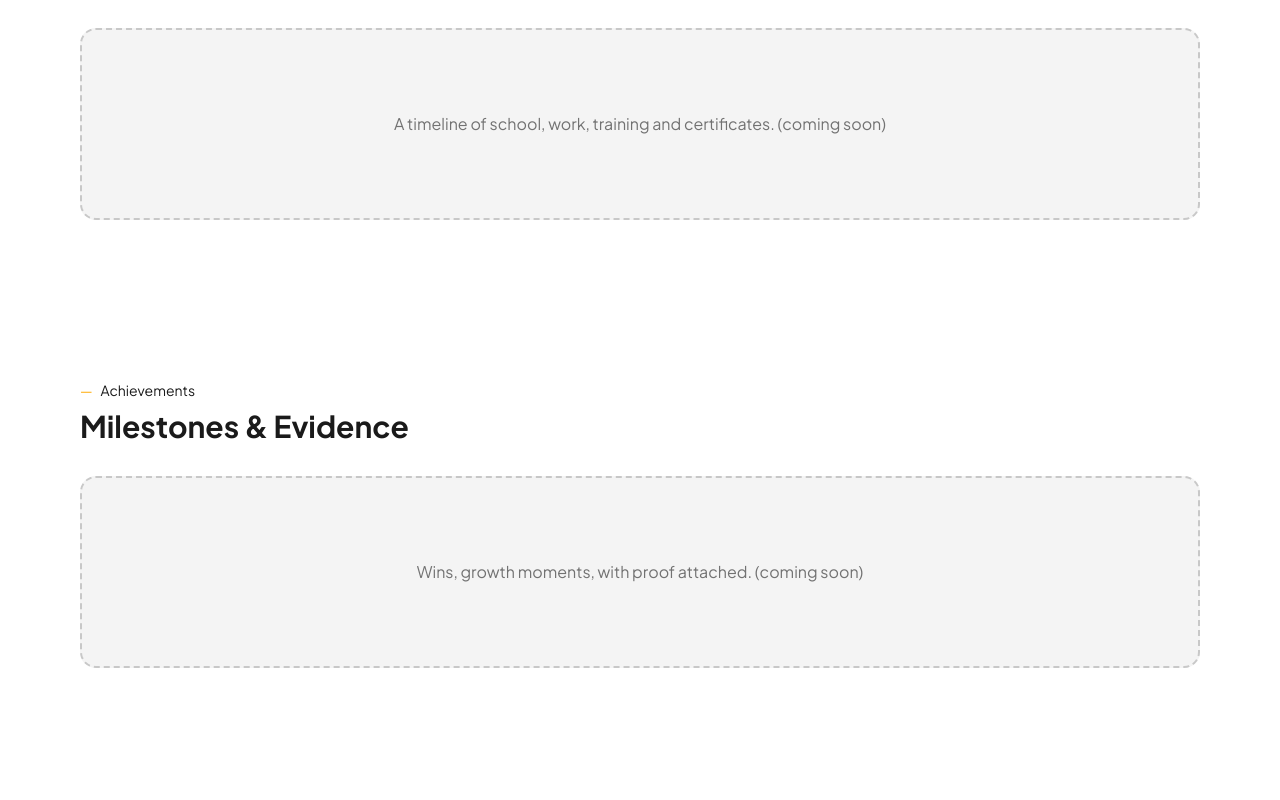
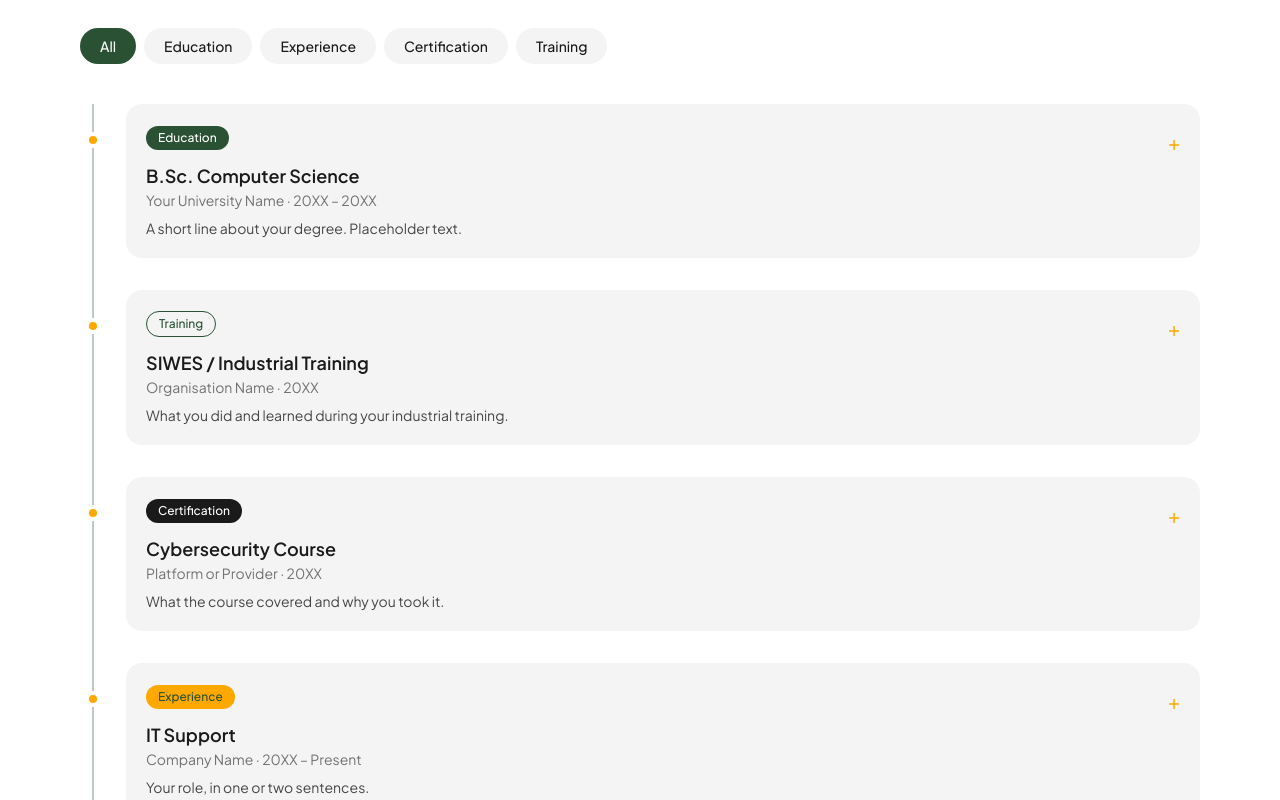
Before and after one commit to jun1234-ops/joel-portfolio, a Next.js app: page / in a window 1280 px wide. Shown: the part 1260-2060 px from the top of the page. Built offline with nearby package versions, Linux system fonts and the light colour scheme.

Commit message:
Add interactive Journey timeline

```diff
--- a/src/app/page.js
+++ b/src/app/page.js
@@ -1,6 +1,7 @@
 import Navbar from "@/components/Navbar";
 import Hero from "@/components/Hero";
 import Marquee from "@/components/Marquee";
+import Journey from "@/components/Journey";
 import SectionPlaceholder from "@/components/SectionPlaceholder";
 import { sections } from "@/data/site";
 
@@ -11,9 +12,13 @@ export default function Home() {
       <main>
         <Hero />
         <Marquee />
-        {sections.map((section) => (
-          <SectionPlaceholder key={section.id} {...section} />
-        ))}
+        {sections.map((section) =>
+          section.id === "journey" ? (
+            <Journey key={section.id} />
+          ) : (
+            <SectionPlaceholder key={section.id} {...section} />
+          )
+        )}
       </main>
     </>
   );
--- /dev/null
+++ b/src/components/Journey.js
@@ -0,0 +1,134 @@
+"use client";
+
+import { useState } from "react";
+import { journey, journeyCategories } from "@/data/site";
+
+// Badge colours for each category
+const badgeStyles = {
+  Education: "bg-brand-green text-white",
+  Experience: "bg-brand-amber text-brand-green",
+  Certification: "bg-foreground text-background",
+  Training:
+    "border border-brand-green text-brand-green dark:border-brand-amber dark:text-brand-amber",
+};
+
+export default function Journey() {
+  const [filter, setFilter] = useState("All");
+  const [openId, setOpenId] = useState(null);
+
+  const visible =
+    filter === "All"
+      ? journey
+      : journey.filter((item) => item.category === filter);
+
+  function changeFilter(category) {
+    setFilter(category);
+    setOpenId(null);
+  }
+
+  return (
+    <section id="journey" className="mx-auto max-w-6xl scroll-mt-24 px-4 py-20">
+      <p className="text-sm">
+        <span className="mr-2 text-brand-amber">—</span>
+        My Journey
+      </p>
+      <h2 className="mt-2 text-3xl font-bold">
+        Education, Experience &{" "}
+        <span className="italic text-brand-amber">Certifications</span>
+      </h2>
+
+      {/* Filter tabs */}
+      <div className="mt-8 flex flex-wrap gap-2">
+        {journeyCategories.map((category) => (
+          <button
+            key={category}
+            onClick={() => changeFilter(category)}
+            className={`rounded-full px-5 py-2 text-sm font-medium transition ${
+              filter === category
+                ? "bg-brand-green text-white"
+                : "bg-surface hover:bg-brand-amber/30"
+            }`}
+          >
+            {category}
+          </button>
+        ))}
+      </div>
+
+      {/* Timeline */}
+      <ol className="relative ml-3 mt-10 border-l-2 border-brand-green/30 dark:border-brand-amber/30">
+        {visible.map((item) => {
+          const isOpen = openId === item.id;
+
+          return (
+            <li key={item.id} className="relative mb-8 pl-8">
+              {/* Dot on the line */}
+              <span className="absolute -left-[9px] top-7 h-4 w-4 rounded-full border-4 border-background bg-brand-amber" />
+
+              <div className="rounded-2xl bg-surface">
+                {/* Clickable header */}
+                <button
+                  onClick={() => setOpenId(isOpen ? null : item.id)}
+                  aria-expanded={isOpen}
+                  className="flex w-full items-start justify-between gap-4 p-5 text-left"
+                >
+                  <div>
+                    <span
+                      className={`inline-block rounded-full px-3 py-1 text-xs font-medium ${badgeStyles[item.category]}`}
+                    >
+                      {item.category}
+                    </span>
+                    <h3 className="mt-3 text-lg font-semibold">{item.title}</h3>
+                    <p className="text-sm text-foreground/60">
+                      {item.place} · {item.period}
+                    </p>
+                    <p className="mt-2 text-sm text-foreground/80">
+                      {item.summary}
+                    </p>
+                  </div>
+                  <span
+                    className={`mt-1 text-xl text-brand-amber transition-transform ${
+                      isOpen ? "rotate-45" : ""
+                    }`}
+                  >
+                    +
+                  </span>
+                </button>
+
+                {/* Expandable area */}
+                <div
+                  className={`grid transition-all duration-300 ${
+                    isOpen ? "grid-rows-[1fr]" : "grid-rows-[0fr]"
+                  }`}
+                >
+                  <div className="overflow-hidden">
+                    <div className="px-5 pb-5">
+                      <ul className="list-disc space-y-1 pl-5 text-sm text-foreground/80">
+                        {item.details.map((detail, i) => (
+                          <li key={i}>{detail}</li>
+                        ))}
+                      </ul>
+
+                      <p className="mt-5 text-xs font-semibold uppercase tracking-wide text-foreground/50">
+                        Evidence
+                      </p>
+                      <div className="mt-2 grid gap-3 sm:grid-cols-2">
+                        {item.evidence.map((label, i) => (
+                          <div
+                            key={i}
+                            className="flex h-24 items-center justify-center rounded-xl border-2 border-dashed border-foreground/20 px-3 text-center text-xs text-foreground/50"
+                          >
+                            {label} (placeholder)
+                          </div>
+                        ))}
+                      </div>
+                    </div>
+                  </div>
+                </div>
+              </div>
+            </li>
+          );
+        })}
+      </ol>
+    </section>
+  );
+}
--- a/src/components/Navbar.js
+++ b/src/components/Navbar.js
@@ -8,6 +8,7 @@ const links = [
   { label: "Home", href: "#home" },
   { label: "About", href: "#about" },
   { label: "Journey", href: "#journey" },
+  { label: "Achievements", href: "#achievements" },
   { label: "Projects", href: "#projects" },
   { label: "Blog", href: "#blog" },
 ];
--- a/src/data/site.js
+++ b/src/data/site.js
@@ -58,3 +58,74 @@ export const sections = [
     note: "A contact form and your links.",
   },
 ];
+
+export const journeyCategories = [
+  "All",
+  "Education",
+  "Experience",
+  "Certification",
+  "Training",
+];
+
+// Each entry is one moment on your timeline. Add, remove or edit freely.
+export const journey = [
+  {
+    id: 1,
+    category: "Education",
+    title: "B.Sc. Computer Science",
+    place: "Your University Name",
+    period: "20XX – 20XX",
+    summary: "A short line about your degree. Placeholder text.",
+    details: [
+      "Key area of study or final project goes here",
+      "A lesson or skill you carried out of school",
+    ],
+    evidence: ["Certificate or transcript", "Graduation photo"],
+  },
+  {
+    id: 2,
+    category: "Training",
+    title: "SIWES / Industrial Training",
+    place: "Organisation Name",
+    period: "20XX",
+    summary: "What you did and learned during your industrial training.",
+    details: [
+      "A responsibility you handled",
+      "Something you learned or improved",
+    ],
+    evidence: ["Training letter", "Logbook page"],
+  },
+  {
+    id: 3,
+    category: "Certification",
+    title: "Cybersecurity Course",
+    place: "Platform or Provider",
+    period: "20XX",
+    summary: "What the course covered and why you took it.",
+    details: ["Topics covered", "What you can now do because of it"],
+    evidence: ["Certificate", "Course progress screenshot"],
+  },
+  {
+    id: 4,
+    category: "Experience",
+    title: "IT Support",
+    place: "Company Name",
+    period: "20XX – Present",
+    summary: "Your role, in one or two sentences.",
+    details: [
+      "A problem you solved",
+      "A measurable result, if you have one",
+    ],
+    evidence: ["Reference letter", "Work photo"],
+  },
+  {
+    id: 5,
+    category: "Experience",
+    title: "Project Management",
+    place: "Company Name",
+    period: "20XX – 20XX",
+    summary: "The projects you managed and your part in them.",
+    details: ["A project you delivered", "Tools or methods you used"],
+    evidence: ["Project report", "Team photo"],
+  },
+];
```
